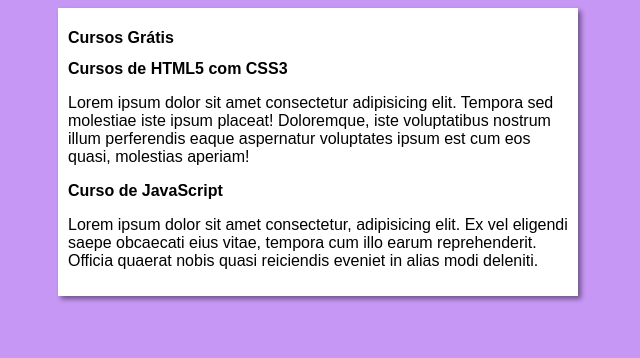
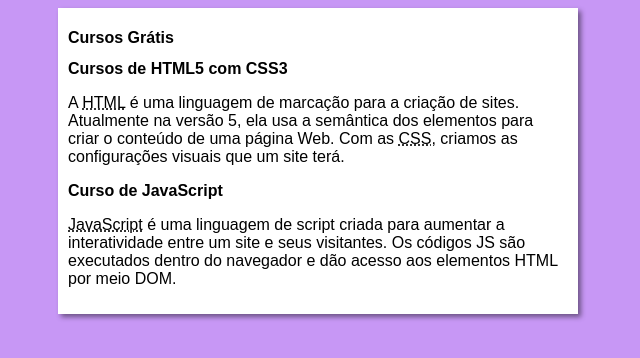
Before and after one commit to VivaldoCarvalho/projeto-site, a plain HTML site: page index.html in a window 1280 px wide. Shown: the whole page, without its empty margins (322-962 px from the left). Drawn offline with Linux system fonts and the light colour scheme.

Commit message:
update do conteúdo

```diff
--- a/index.html
+++ b/index.html
@@ -13,11 +13,11 @@
         </header>
         <article>
             <h2>Cursos de HTML5 com CSS3</h2>
-            <p>Lorem ipsum dolor sit amet consectetur adipisicing elit. Tempora sed molestiae iste ipsum placeat! Doloremque, iste voluptatibus nostrum illum perferendis eaque aspernatur voluptates ipsum est cum eos quasi, molestias aperiam!</p>
+            <p> A <abbr title="HyperText Markup Language">HTML</abbr> é uma linguagem de marcação para a criação de sites. Atualmente na versão 5, ela usa a semântica dos elementos para criar o conteúdo de uma página Web. Com as <abbr title="Cascading Style Sheets">CSS</abbr>, criamos as configurações visuais que um site terá.</p>
         </article>
         <article>
             <h2>Curso de JavaScript</h2>
-            <p>Lorem ipsum dolor sit amet consectetur, adipisicing elit. Ex vel eligendi saepe obcaecati eius vitae, tempora cum illo earum reprehenderit. Officia quaerat nobis quasi reiciendis eveniet in alias modi deleniti.</p>
+            <p><abbr title="JavaScript">JavaScript</abbr> é uma linguagem de script criada para aumentar a interatividade entre um site e seus visitantes. Os códigos JS são executados dentro do navegador e dão acesso aos elementos HTML por meio <abbr="Document Object Model">DOM</abbr>.</div></p>
         </article>
     </main>
 </body>
```
